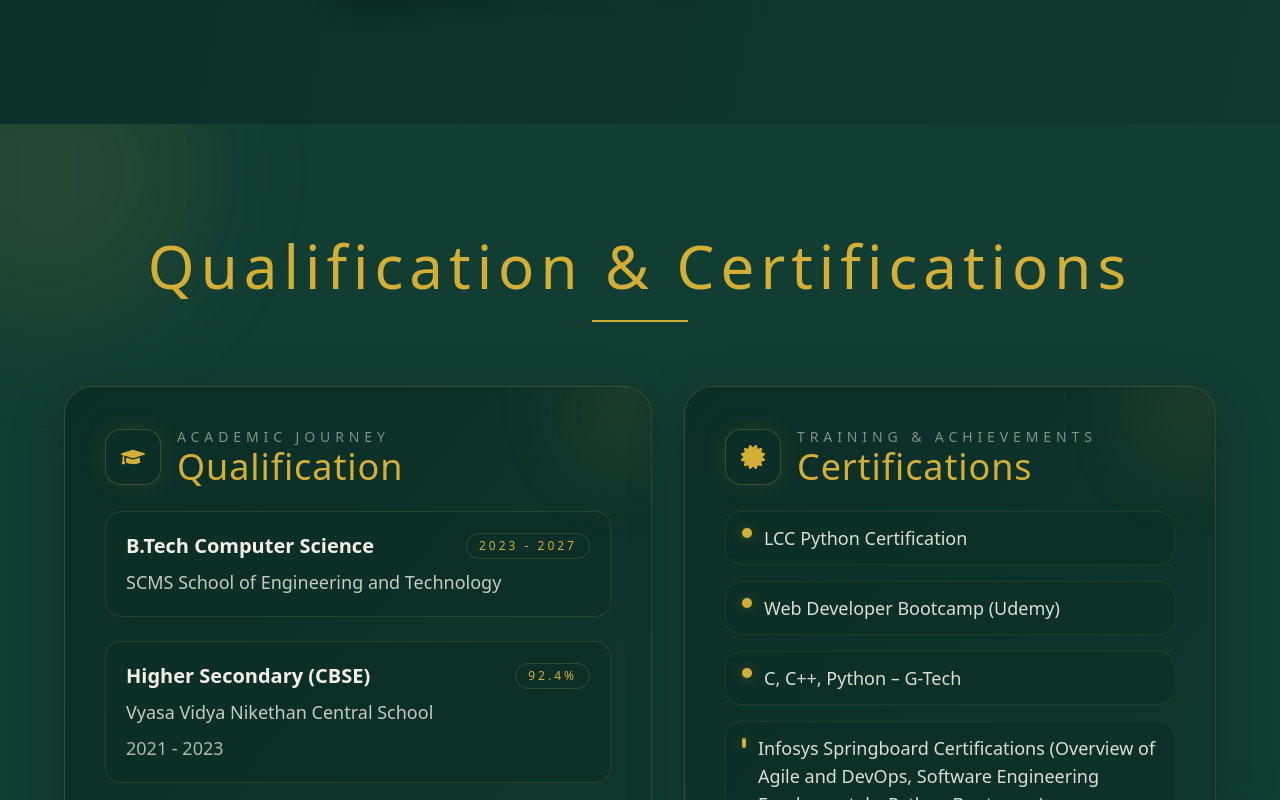
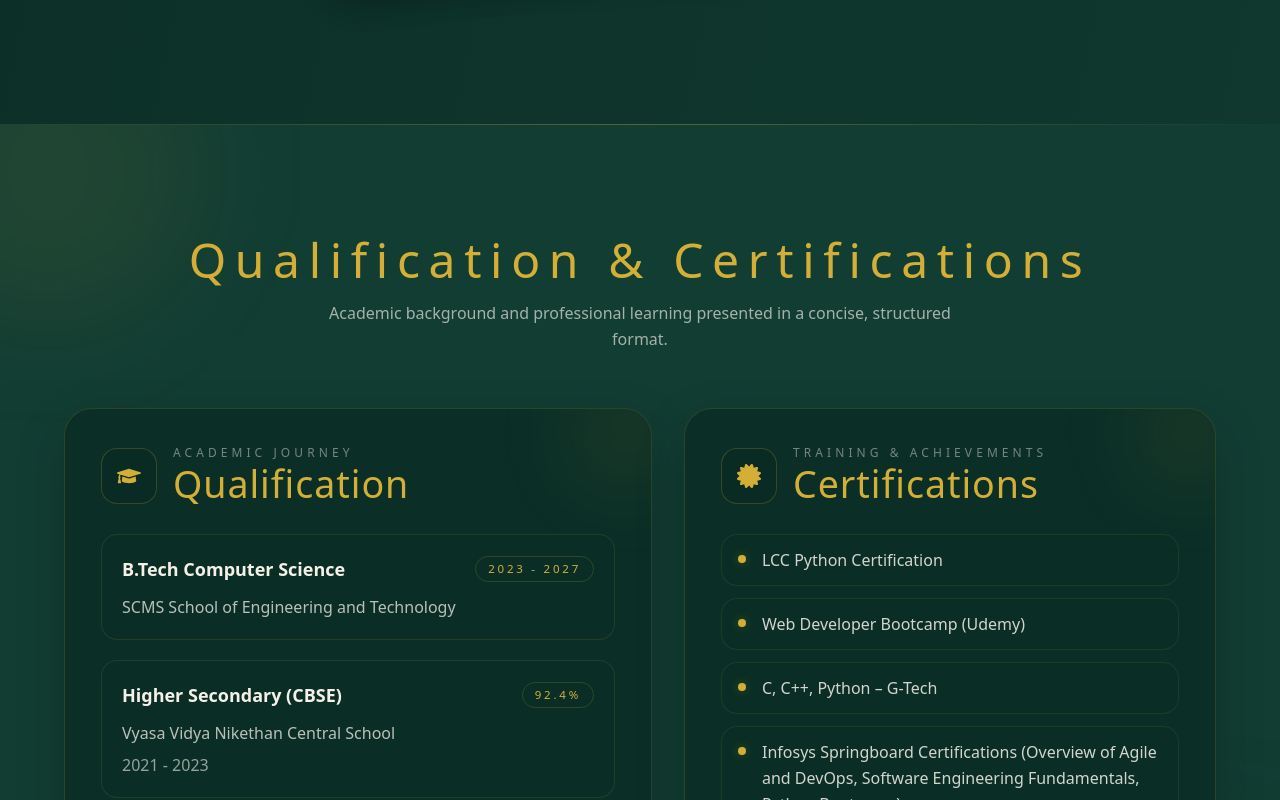
Before and after one commit to Vaishnavi-Ramesh-04/vaishnavi-portfolio, a React (Vite) app: page / in a window 1280 px wide. Shown: the part 2080-2880 px from the top of the page. Built offline with nearby package versions, Linux system fonts and the light colour scheme.

Commit message:
Polish qualification section layout

```diff
--- a/src/App.jsx
+++ b/src/App.jsx
@@ -440,20 +440,23 @@ function SkillCard({ title, items, icon: Icon, className = "", onNext = null, cu
 function QualificationCertifications() {
   return (
     <section id="qualification" className="relative overflow-hidden py-28 px-10 bg-[#123D33] text-lg md:text-xl">
-      <div className="pointer-events-none absolute -top-24 left-[-6rem] h-72 w-72 rounded-full bg-[#D4AF37]/10 blur-3xl"></div>
-      <div className="pointer-events-none absolute bottom-0 right-[-5rem] h-80 w-80 rounded-full bg-[#0B2E26]/80 blur-3xl"></div>
+      <div className="pointer-events-none absolute inset-x-0 top-0 h-px bg-gradient-to-r from-transparent via-[#D4AF37]/35 to-transparent"></div>
+      <div className="pointer-events-none absolute -top-24 left-[-6rem] h-72 w-72 rounded-full bg-[#D4AF37]/8 blur-3xl"></div>
+      <div className="pointer-events-none absolute bottom-0 right-[-5rem] h-80 w-80 rounded-full bg-[#0B2E26]/70 blur-3xl"></div>
 
       <motion.h2
         variants={fadeUp}
         initial="hidden"
         whileInView="visible"
         viewport={{ once: true }}
-        className="text-5xl md:text-6xl font-light tracking-widest text-[#D4AF37] text-center mb-6"
+        className="text-4xl md:text-5xl font-light tracking-[0.18em] text-[#D4AF37] text-center mb-4"
       >
         Qualification & Certifications
       </motion.h2>
 
-      <div className="w-24 h-[2px] bg-[#D4AF37] mx-auto mb-16"></div>
+      <p className="mx-auto mb-14 max-w-2xl text-center text-sm md:text-base leading-relaxed text-[#F5F1E8]/65">
+        Academic background and professional learning presented in a concise, structured format.
+      </p>
 
       <div className="grid gap-8 lg:grid-cols-[1.05fr_0.95fr] max-w-6xl mx-auto">
 
@@ -462,37 +465,41 @@ function QualificationCertifications() {
           initial="hidden"
           whileInView="visible"
           viewport={{ once: true }}
-          className="group relative overflow-hidden rounded-[28px] border border-[#D4AF37]/20 bg-gradient-to-br from-[#0B2E26] to-[#10382E] p-10 shadow-[0_18px_60px_rgba(0,0,0,0.18)] transition duration-500 hover:-translate-y-1 hover:border-[#D4AF37]/50 hover:shadow-[0_0_40px_rgba(212,175,55,0.18)]"
+          className="group relative overflow-hidden rounded-[28px] border border-[#D4AF37]/16 bg-[#0B2E26]/88 p-9 shadow-[0_18px_50px_rgba(0,0,0,0.18)] transition duration-500 hover:-translate-y-1 hover:border-[#D4AF37]/28"
         >
-          <div className="absolute right-[-2rem] top-[-2rem] h-28 w-28 rounded-full bg-[#D4AF37]/10 blur-2xl transition duration-500 group-hover:bg-[#D4AF37]/15"></div>
-          <div className="mb-6 flex items-center gap-4">
-            <div className="flex h-14 w-14 items-center justify-center rounded-2xl border border-[#D4AF37]/25 bg-[#0B2E26] text-[#D4AF37] shadow-[0_0_24px_rgba(212,175,55,0.12)]">
+          <div className="absolute right-[-2rem] top-[-2rem] h-28 w-28 rounded-full bg-[#D4AF37]/8 blur-2xl transition duration-500 group-hover:bg-[#D4AF37]/12"></div>
+          <div className="mb-7 flex items-center gap-4">
+            <div className="flex h-14 w-14 items-center justify-center rounded-2xl border border-[#D4AF37]/22 bg-[#0A2B23] text-[#D4AF37]">
               <FaGraduationCap className="text-2xl" />
             </div>
             <div>
-              <p className="text-sm uppercase tracking-[0.35em] text-[#F5F1E8]/50">Academic Journey</p>
-              <h3 className="text-3xl md:text-4xl font-light text-[#D4AF37] tracking-wide">
+              <p className="text-xs uppercase tracking-[0.34em] text-[#F5F1E8]/45">Academic Journey</p>
+              <h3 className="text-3xl md:text-[2.35rem] font-light text-[#D4AF37] tracking-wide">
                 Qualification
               </h3>
             </div>
           </div>
 
-          <div className="space-y-6">
-            <div className="rounded-2xl border border-[#D4AF37]/15 bg-[#0B2E26]/55 p-5">
-              <div className="mb-2 flex items-center justify-between gap-4">
-                <p className="text-lg md:text-xl font-semibold text-[#F5F1E8]">B.Tech Computer Science</p>
-                <span className="rounded-full border border-[#D4AF37]/20 px-3 py-1 text-xs uppercase tracking-[0.25em] text-[#D4AF37]">2023 - 2027</span>
+          <div className="space-y-5">
+            <div className="rounded-2xl border border-[#D4AF37]/12 bg-[#0B2E26]/48 p-5">
+              <div className="mb-3 flex flex-wrap items-center justify-between gap-3">
+                <p className="text-base md:text-lg font-semibold text-[#F5F1E8]">B.Tech Computer Science</p>
+                <span className="rounded-full border border-[#D4AF37]/18 px-3 py-1 text-[0.72rem] uppercase tracking-[0.24em] text-[#D4AF37]">
+                  2023 - 2027
+                </span>
               </div>
-              <p className="text-base md:text-lg text-[#F5F1E8]/80">SCMS School of Engineering and Technology</p>
+              <p className="text-sm md:text-base text-[#F5F1E8]/75">SCMS School of Engineering and Technology</p>
             </div>
 
-            <div className="rounded-2xl border border-[#D4AF37]/15 bg-[#0B2E26]/55 p-5">
-              <div className="mb-2 flex items-center justify-between gap-4">
-                <p className="text-lg md:text-xl font-semibold text-[#F5F1E8]">Higher Secondary (CBSE)</p>
-                <span className="rounded-full border border-[#D4AF37]/20 px-3 py-1 text-xs uppercase tracking-[0.25em] text-[#D4AF37]">92.4%</span>
+            <div className="rounded-2xl border border-[#D4AF37]/12 bg-[#0B2E26]/48 p-5">
+              <div className="mb-3 flex flex-wrap items-center justify-between gap-3">
+                <p className="text-base md:text-lg font-semibold text-[#F5F1E8]">Higher Secondary (CBSE)</p>
+                <span className="rounded-full border border-[#D4AF37]/18 px-3 py-1 text-[0.72rem] uppercase tracking-[0.24em] text-[#D4AF37]">
+                  92.4%
+                </span>
               </div>
-              <p className="text-base md:text-lg text-[#F5F1E8]/80">Vyasa Vidya Nikethan Central School</p>
-              <p className="mt-2 text-base md:text-lg text-[#F5F1E8]/70">2021 - 2023</p>
+              <p className="text-sm md:text-base text-[#F5F1E8]/75">Vyasa Vidya Nikethan Central School</p>
+              <p className="mt-2 text-sm md:text-base text-[#F5F1E8]/60">2021 - 2023</p>
             </div>
           </div>
         </motion.div>
@@ -502,33 +509,33 @@ function QualificationCertifications() {
           initial="hidden"
           whileInView="visible"
           viewport={{ once: true }}
-          className="group relative overflow-hidden rounded-[28px] border border-[#D4AF37]/20 bg-gradient-to-br from-[#0B2E26] to-[#10382E] p-10 shadow-[0_18px_60px_rgba(0,0,0,0.18)] transition duration-500 hover:-translate-y-1 hover:border-[#D4AF37]/50 hover:shadow-[0_0_40px_rgba(212,175,55,0.18)]"
+          className="group relative overflow-hidden rounded-[28px] border border-[#D4AF37]/16 bg-[#0B2E26]/88 p-9 shadow-[0_18px_50px_rgba(0,0,0,0.18)] transition duration-500 hover:-translate-y-1 hover:border-[#D4AF37]/28"
         >
-          <div className="absolute right-[-2rem] top-[-2rem] h-28 w-28 rounded-full bg-[#D4AF37]/10 blur-2xl transition duration-500 group-hover:bg-[#D4AF37]/15"></div>
-          <div className="mb-6 flex items-center gap-4">
-            <div className="flex h-14 w-14 items-center justify-center rounded-2xl border border-[#D4AF37]/25 bg-[#0B2E26] text-[#D4AF37] shadow-[0_0_24px_rgba(212,175,55,0.12)]">
+          <div className="absolute right-[-2rem] top-[-2rem] h-28 w-28 rounded-full bg-[#D4AF37]/8 blur-2xl transition duration-500 group-hover:bg-[#D4AF37]/12"></div>
+          <div className="mb-7 flex items-center gap-4">
+            <div className="flex h-14 w-14 items-center justify-center rounded-2xl border border-[#D4AF37]/22 bg-[#0A2B23] text-[#D4AF37]">
               <FaCertificate className="text-2xl" />
             </div>
             <div>
-              <p className="text-sm uppercase tracking-[0.35em] text-[#F5F1E8]/50">Training & Achievements</p>
-              <h3 className="text-3xl md:text-4xl font-light text-[#D4AF37] tracking-wide">
+              <p className="text-xs uppercase tracking-[0.34em] text-[#F5F1E8]/45">Training & Achievements</p>
+              <h3 className="text-3xl md:text-[2.35rem] font-light text-[#D4AF37] tracking-wide">
                 Certifications
               </h3>
             </div>
           </div>
 
-          <ul className="space-y-4">
+          <ul className="space-y-3">
             {[
               "LCC Python Certification",
               "Web Developer Bootcamp (Udemy)",
               "C, C++, Python – G-Tech",
               "Infosys Springboard Certifications (Overview of Agile and DevOps, Software Engineering Fundamentals, Python Bootcamp)",
               "NPTEL – Developing Soft Skills & Personality",
-               "Google AI Essentials and Google Prompting Essentials – Coursera",
+              "Google AI Essentials and Google Prompting Essentials – Coursera",
               "Saiket Internship – Web Development",
             ].map((item) => (
-              <li key={item} className="flex items-start gap-3 rounded-2xl border border-[#D4AF37]/10 bg-[#0B2E26]/40 px-4 py-3 text-base md:text-lg text-[#F5F1E8]/90 transition duration-300 hover:border-[#D4AF37]/25 hover:bg-[#0B2E26]/55">
-                <span className="mt-1 h-2.5 w-2.5 rounded-full bg-[#D4AF37] shadow-[0_0_12px_rgba(212,175,55,0.35)]"></span>
+              <li key={item} className="flex items-start gap-4 rounded-2xl border border-[#D4AF37]/10 bg-[#0B2E26]/44 px-4 py-3 text-sm md:text-base leading-relaxed text-[#F5F1E8]/86 transition duration-300 hover:border-[#D4AF37]/20 hover:bg-[#0B2E26]/58">
+                <span className="mt-2 h-2 w-2 shrink-0 rounded-full bg-[#D4AF37] shadow-[0_0_10px_rgba(212,175,55,0.28)]"></span>
                 <span>{item}</span>
               </li>
             ))}
```
